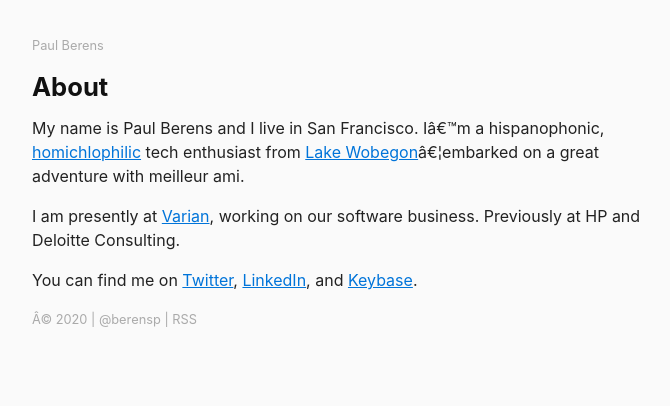
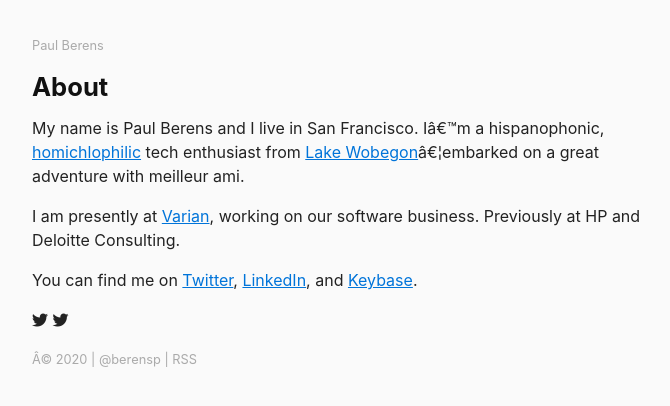
Before and after one commit to berensp/berensp.github.io, a Jekyll site: the page built from about.md, in a window 1280 px wide. Shown: the top 406 px of the page, without its empty margins (288-958 px from the left). Built offline with Jekyll 4.4.1, drawn with Linux system fonts in a browser that asks for light colours; nearby versions of some CDN libraries.

Commit message:
Update about.md

```diff
--- a/about.md
+++ b/about.md
@@ -9,3 +9,6 @@
 I am presently at <a href="https://www.varian.com/" target="_blank">Varian</a>, working on our software business. Previously at HP and Deloitte Consulting.
 
 You can find me on <a href="https://twitter.com/berensp" target="_blank">Twitter</a>, <a href="https://www.linkedin.com/in/berensp/" target="_blank">LinkedIn</a>, and <a href="https://keybase.io/berens" target="_blank">Keybase</a>.
+
+<i class="fab fa-twitter"></i>
+<span class="fab fa-twitter"></span>
```
